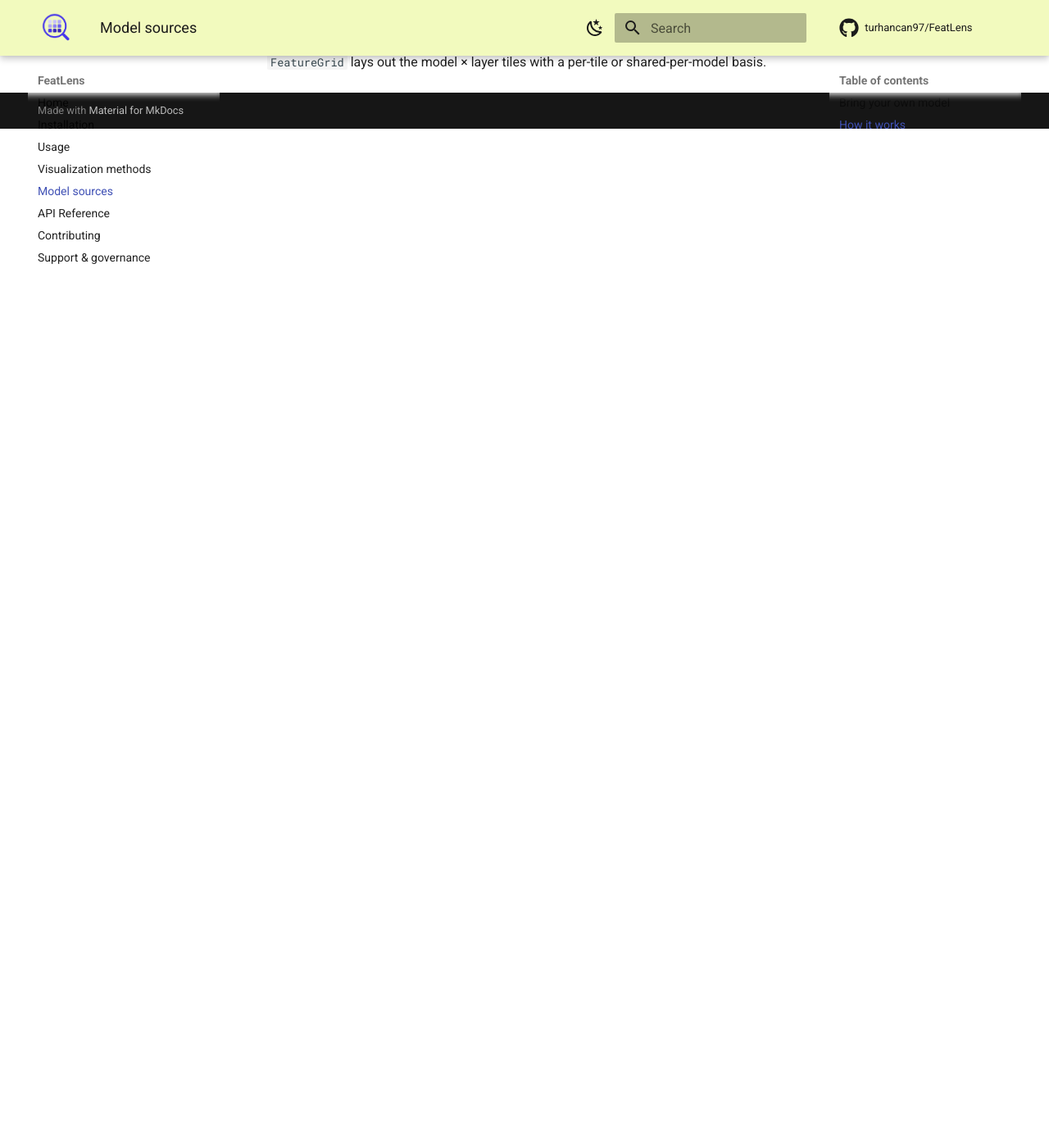
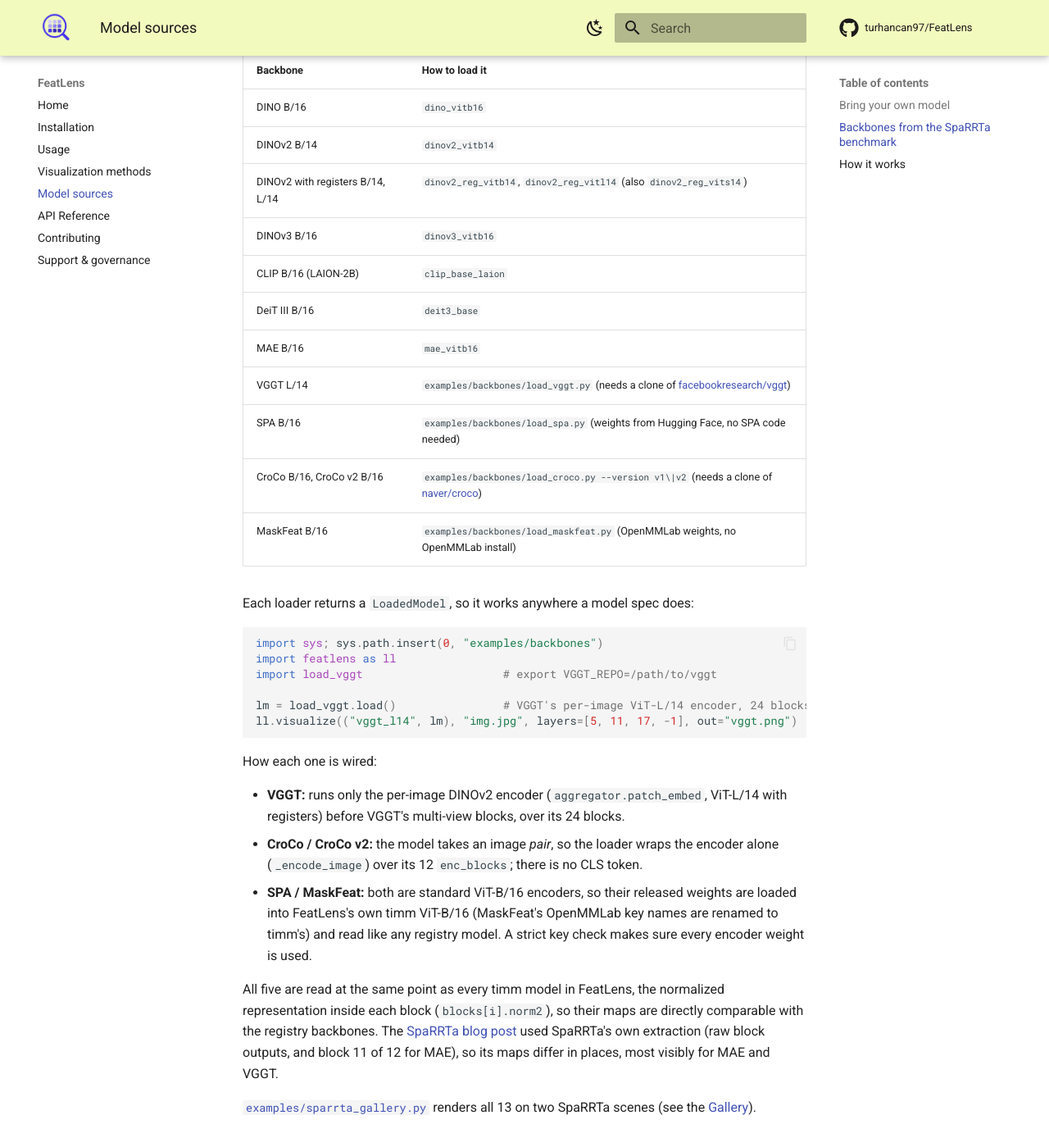
Before and after one commit to turhancan97/FeatLens, an MkDocs documentation site: the page built from docs/models.md, in a window 1280 px wide and 1400 px high, scrolled down 1281 px. Shown: the whole window at 82% size. Built offline with MkDocs 1.6.1 and Material for MkDocs 9.7.7, drawn with Linux system fonts in a browser that asks for light colours; comment, search, counter and statistics services are not loaded; before the commit the page ends 1438 px from its top, so only the background shows below that; some of the changed text lies outside the part shown.

Commit message:
Docs: backbones from the SpaRRTa benchmark; 13-backbone gallery
New 'Backbones from the SpaRRTa benchmark' section in the model-sources
docs (how to load each of the 13, how the loaders are wired, and why the
maps differ from the SpaRRTa blog's extraction), gallery figures in the
docs and README, and a changelog entry.

Closes #23.

Co-Authored-By: Claude Opus 5.5 <noreply@anthropic.com>
Claude-Session: https://claude.ai/code/session_01DeUKxSSZxqFA7cZszBPpsa

````diff
--- a/docs/models.md
+++ b/docs/models.md
@@ -8,11 +8,12 @@ or an explicit `backend:ident`.
 | **timm** | friendly name (`dinov2_vitb14`) or raw id (`vit_base_patch16_224`) | `[timm]` |
 | **HuggingFace** | `hf:facebook/dinov2-base` | `[hf]` |
 | **torch.hub (V-JEPA)** | `vjepa2_vitl16` | network for weights |
-| **External repo** (VGGT/SPA/…) | `external_adapter.load(repo_dir, builder, hook_target=…)` | the cloned repo |
+| **External repo** (VGGT/CroCo/…) | `external_adapter.load(repo_dir, builder, hook_target=…)` | the cloned repo |
 | **Your own model** | `custom_adapter.load(model, feature_fn=…)` | — |
 
 Friendly names (see [`featlens/registry.py`](https://github.com/turhancan97/FeatLens/blob/main/featlens/registry.py))
-cover DINO, DINOv2/v3, CLIP, SigLIP, MAE, DeiT, EVA-02, BEiT, SAM, Perception Encoder and V-JEPA;
+cover DINO, DINOv2/v3 (including DINOv2 with registers), CLIP, SigLIP, MAE, DeiT, EVA-02, BEiT, SAM,
+Perception Encoder and V-JEPA;
 any other timm id works directly.
 
 ## Bring your own model
@@ -34,6 +35,59 @@ FeatureGrid([FeatureExtractor(lm)]).render("img.jpg", out_path="resnet50.png")
 For a model in its own repo, `external_adapter.load(repo_dir, builder, hook_target="blocks")`
 puts the repo on `sys.path`, builds the model, and hooks its blocks.
 
+## Backbones from the SpaRRTa benchmark
+
+[SpaRRTa](https://github.com/gmum/SpaRRTa) (Kargin et al., *International Journal of Computer Vision*,
+2026, [doi:10.1007/s11263-026-03112-7](https://doi.org/10.1007/s11263-026-03112-7)) evaluates whether
+vision foundation models encode spatial relations between objects. FeatLens can load all 13 backbones
+it evaluates: 8 by name, and 5 through small loaders in
+[`examples/backbones/`](https://github.com/turhancan97/FeatLens/tree/main/examples/backbones) that use
+the adapters above, so FeatLens itself gains no new dependencies.
+
+| Backbone | How to load it |
+|---|---|
+| DINO B/16 | `dino_vitb16` |
+| DINOv2 B/14 | `dinov2_vitb14` |
+| DINOv2 with registers B/14, L/14 | `dinov2_reg_vitb14`, `dinov2_reg_vitl14` (also `dinov2_reg_vits14`) |
+| DINOv3 B/16 | `dinov3_vitb16` |
+| CLIP B/16 (LAION-2B) | `clip_base_laion` |
+| DeiT III B/16 | `deit3_base` |
+| MAE B/16 | `mae_vitb16` |
+| VGGT L/14 | `examples/backbones/load_vggt.py` (needs a clone of [facebookresearch/vggt](https://github.com/facebookresearch/vggt)) |
+| SPA B/16 | `examples/backbones/load_spa.py` (weights from Hugging Face, no SPA code needed) |
+| CroCo B/16, CroCo v2 B/16 | `examples/backbones/load_croco.py --version v1\|v2` (needs a clone of [naver/croco](https://github.com/naver/croco)) |
+| MaskFeat B/16 | `examples/backbones/load_maskfeat.py` (OpenMMLab weights, no OpenMMLab install) |
+
+Each loader returns a `LoadedModel`, so it works anywhere a model spec does:
+
+```python
+import sys; sys.path.insert(0, "examples/backbones")
+import featlens as ll
+import load_vggt                     # export VGGT_REPO=/path/to/vggt
+
+lm = load_vggt.load()                # VGGT's per-image ViT-L/14 encoder, 24 blocks
+ll.visualize(("vggt_l14", lm), "img.jpg", layers=[5, 11, 17, -1], out="vggt.png")
+```
+
+How each one is wired:
+
+- **VGGT:** runs only the per-image DINOv2 encoder (`aggregator.patch_embed`, ViT-L/14 with
+  registers) before VGGT's multi-view blocks, over its 24 blocks.
+- **CroCo / CroCo v2:** the model takes an image *pair*, so the loader wraps the encoder alone
+  (`_encode_image`) over its 12 `enc_blocks`; there is no CLS token.
+- **SPA / MaskFeat:** both are standard ViT-B/16 encoders, so their released weights are loaded into
+  FeatLens's own timm ViT-B/16 (MaskFeat's OpenMMLab key names are renamed to timm's) and read like
+  any registry model. A strict key check makes sure every encoder weight is used.
+
+All five are read at the same point as every timm model in FeatLens, the normalized representation
+inside each block (`blocks[i].norm2`), so their maps are directly comparable with the registry
+backbones. The [SpaRRTa blog post](https://sparrta.gmum.net/blog/one-sparrta-scene-through-the-eyes-of-13-vision-models/)
+used SpaRRTa's own extraction (raw block outputs, and block 11 of 12 for MAE), so its maps differ in
+places, most visibly for MAE and VGGT.
+
+[`examples/sparrta_gallery.py`](https://github.com/turhancan97/FeatLens/blob/main/examples/sparrta_gallery.py)
+renders all 13 on two SpaRRTa scenes (see the [Gallery](index.md#the-13-sparrta-backbones)).
+
 ## How it works
 
 1. **Adapters** resolve a spec to a `LoadedModel` and drive extraction in one of three modes:
````
Also changed, not shown: CHANGELOG.md (+10 -0 lines), README.md (+13 -3 lines), docs/index.md (+13 -0 lines).
